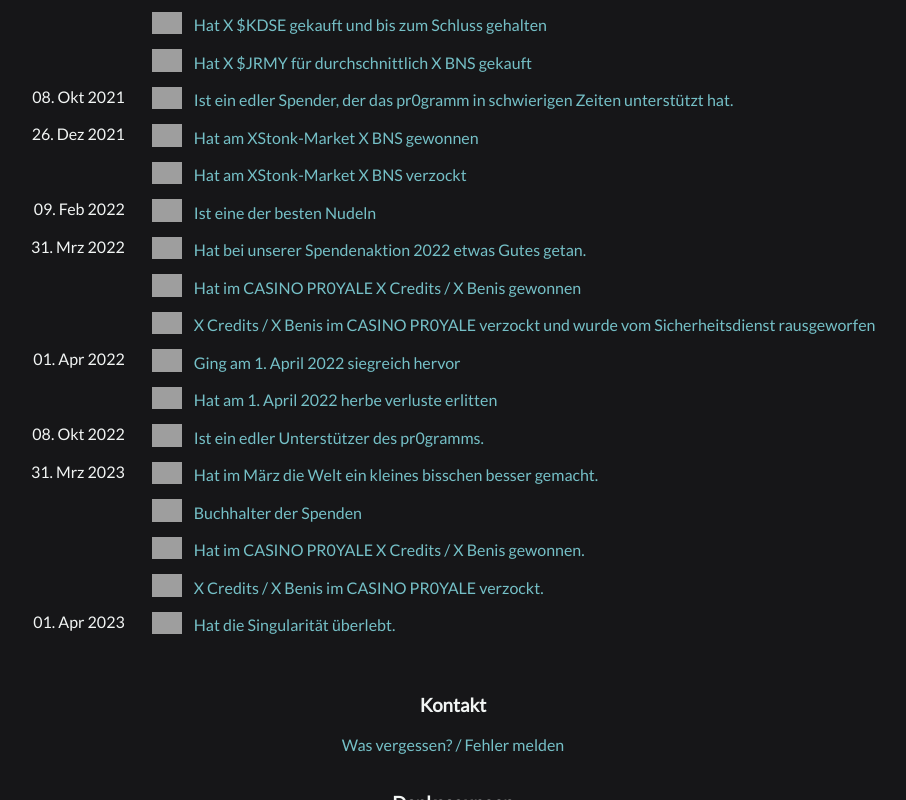
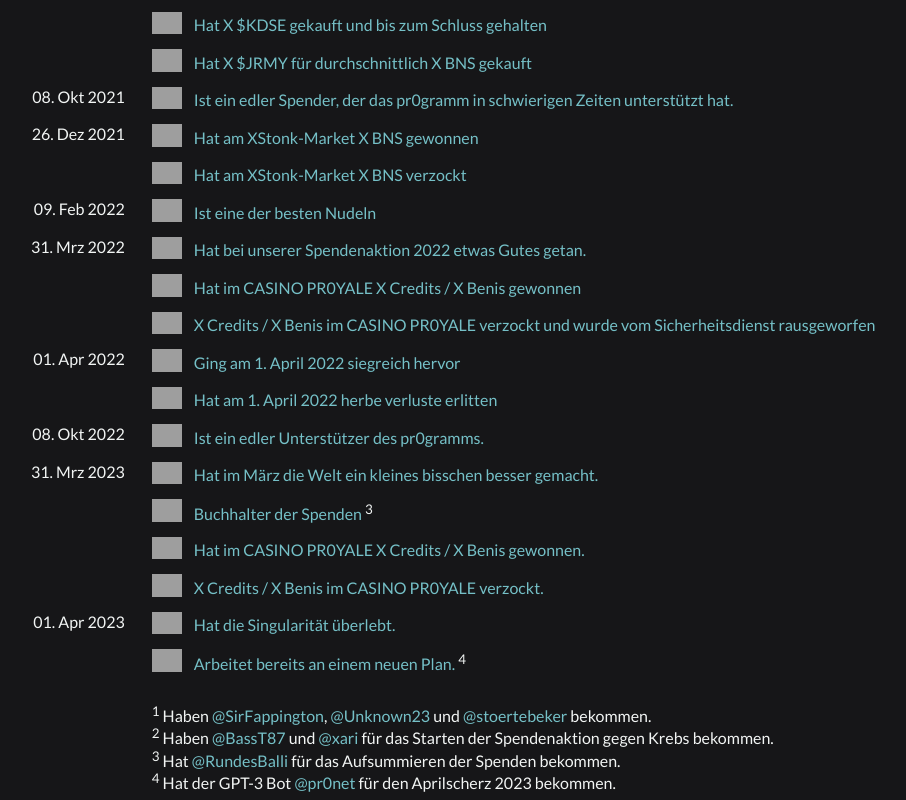
Before and after one commit to pr0badges/pr0badges.github.io, a plain HTML site: page index.html in a window 1280 px wide. Shown: the part 2000-2800 px from the top of the page, without its empty margins (187-1093 px from the left). Drawn offline with Linux system fonts and the light colour scheme; grey boxes are pictures that could not be loaded.

Commit message:
feat(): add footnotes

```diff
--- a/index.html
+++ b/index.html
@@ -28,6 +28,11 @@
 
         footer h2 {
             text-align: center;
+        }
+
+        ul {
+            padding: 0;
+            list-style: none;
         }
 
         a {
@@ -290,6 +295,7 @@
                 <a href="https://pr0gramm.com/top/keyb0ard" target="_blank">
                     Brachte uns das pr0gramm Keyboard
                 </a>
+                <sup>1</sup>
             </td>
         </tr>
         <tr>
@@ -400,6 +406,7 @@
                 <a href="https://pr0gramm.com/top/Das%20pr0%20spendet" target="_blank">
                     Hat als wahrer Ehrenmann die größte Aktion des pr0s losgetreten
                 </a>
+                <sup>2</sup>
             </td>
         </tr>
         <tr>
@@ -820,6 +827,7 @@
                 <a href="https://pr0gramm.com/top/5600271" target="_blank">
                     Buchhalter der Spenden
                 </a>
+                <sup>3</sup>
             </td>
         </tr>
         <tr>
@@ -843,7 +851,7 @@
             </td>
         </tr>
         <tr>
-            <td class="date" rowspan="3">
+            <td class="date" rowspan="2">
                 <h2>
                     01. Apr 2023
                 </h2>
@@ -855,6 +863,41 @@
                 <a href="https://pr0gramm.com/top/5622920" target="_blank">
                     Hat die Singularität überlebt.
                 </a>
+            </td>
+        </tr>
+        <tr>
+            <td>
+                <img src="https://pr0gramm.com/media/badges/aioverlord.png" alt="aioverlord"/>
+            </td>
+            <td>
+                <a href="https://pr0gramm.com/top/5622920" target="_blank">
+                    Arbeitet bereits an einem neuen Plan.
+                </a>
+                <sup>4</sup>
+            </td>
+        </tr>
+        <tr>
+            <td class="date">
+            </td>
+            <td colspan="2">
+                <ul>
+                    <li>
+                        <sup>1</sup>
+                        Haben <a href="https://pr0gramm.com/user/SirFappington" target="_blank">@SirFappington</a>, <a href="https://pr0gramm.com/user/Unknown23" target="_blank">@Unknown23</a> und <a href="https://pr0gramm.com/user/stoertebeker" target="_blank">@stoertebeker</a>  bekommen.
+                    </li>
+                    <li>
+                        <sup>2</sup>
+                        Haben <a href="https://pr0gramm.com/user/BassT87" target="_blank">@BassT87</a> und <a href="https://pr0gramm.com/user/xari" target="_blank">@xari</a> für das Starten der Spendenaktion gegen Krebs bekommen.
+                    </li>
+                    <li>
+                        <sup>3</sup>
+                        Hat <a href="https://pr0gramm.com/user/RundesBalli" target="_blank">@RundesBalli</a> für das Aufsummieren der Spenden bekommen.
+                    </li>
+                    <li>
+                        <sup>4</sup>
+                        Hat der GPT-3 Bot <a href="https://pr0gramm.com/user/pr0net" target="_blank">@pr0net</a> für den Aprilscherz 2023 bekommen.
+                    </li>
+                </ul>
             </td>
         </tr>
     </table>
```
